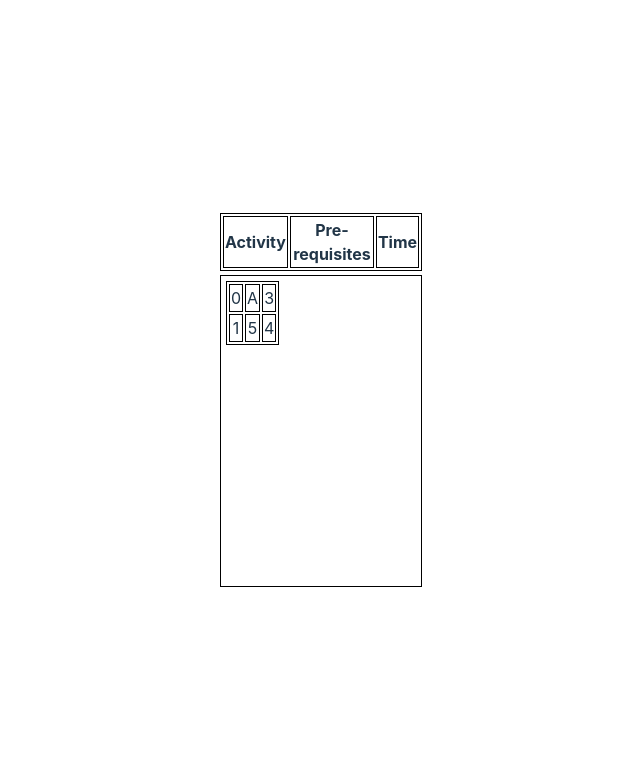
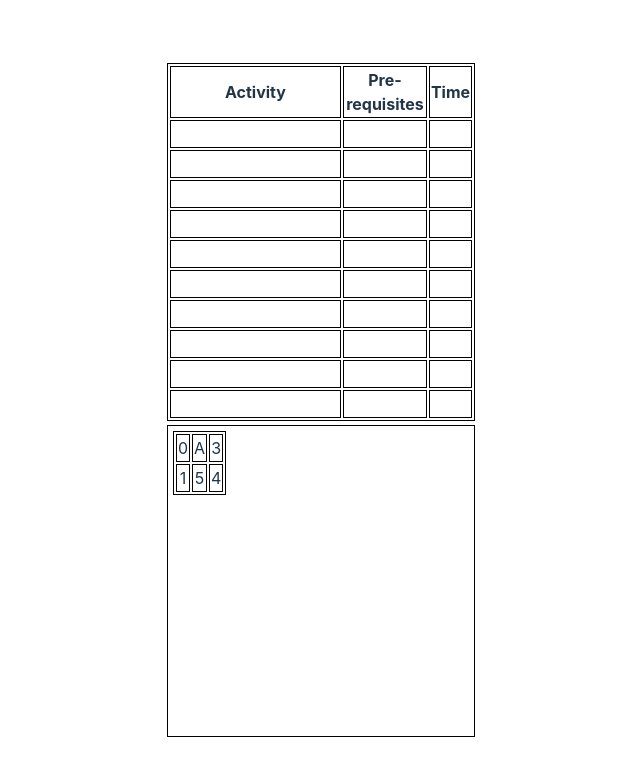
Before and after one commit to GEVIS1/critical-path-method, a Vue app: page / in a window 1280 px wide. Shown: the top 776 px of the page, without its empty margins (319-959 px from the left). Built offline with nearby package versions, Linux system fonts and the light colour scheme.

Commit message:
feat: add default empty render for ActivityTable

```diff
--- a/src/components/ActivityTable.vue
+++ b/src/components/ActivityTable.vue
@@ -1,8 +1,65 @@
 <script setup lang="ts">
+import { reactive } from 'vue';
+
 import { Activity } from '../assets/activities';
 
-defineProps<{ activities: Array<Activity> }>()
+const stringData = window.localStorage.getItem("activityData");
+let storageActivities = null;
 
+function isActivity(data: any): data is Activity {
+    return typeof data.name === "string"
+        && typeof data.pre  === "string"
+        && (typeof data.time === "number" || typeof data.time === "string")
+}
+
+function isActivityArray(data: any): data is Array<Activity> {
+    let result = true;
+
+    for (const d in data) {
+        if (!isActivity(d)) {
+            result = false;
+        }
+    }
+
+    return result;
+}
+
+console.log("stringData", stringData)
+
+if (stringData) {
+    storageActivities = JSON.parse(stringData);
+}
+
+console.log("storageActivities", storageActivities)
+
+interface ActivityTableData {
+    activities: Array<Activity>
+}
+
+//TODO: Update localStorage
+
+let data = reactive<ActivityTableData>({
+    activities: Array(10).fill({
+        name: "\u00A0",
+        pre: "\u00A0",
+        time: "\u00A0"
+    })
+});
+
+console.log("data.activities", data.activities)
+
+// TODO: Test this for robustness
+if (storageActivities !== null && isActivityArray(storageActivities)) {
+    data.activities = storageActivities;
+}
+
+console.log("data.activities", data.activities)
+
+console.log("data.activities[0]", data.activities[0])
+
+console.log("data.activities[0].name", data.activities[0].name)
+console.log("data.activities[0].pre", data.activities[0].pre)
+console.log("data.activities[0].time", data.activities[0].time)
 
 </script>
 
@@ -13,10 +70,10 @@ defineProps<{ activities: Array<Activity> }>()
         <th class="activity prerequisite">Pre-requisites</th>
         <th>Time</th>
     </tr>
-    <tr v-for="activity in activities">
-        <td class="activity name"> {{ activity.name }} </td>
-        <td class="activity prerequisite"> {{ activity.pre }} </td>
-        <td class="activity time"> {{ activity.time }} </td>
+    <tr v-for="activity in data.activities">
+        <td class="activity name"> {{ activity.name ?? '\u00A0' }}</td>
+        <td class="activity prerequisite"> {{ activity.pre ?? '\u00A0' }}</td>
+        <td class="activity time"> {{ activity.time ?? '\u00A0' }}</td>
     </tr>
   </table>
 </template>
@@ -24,6 +81,9 @@ defineProps<{ activities: Array<Activity> }>()
 <style scoped>
     table, th, td {
         border: 1px solid black;
+    }
+    table {
+        empty-cells: show;
     }
     td {
         color: blue;
```
